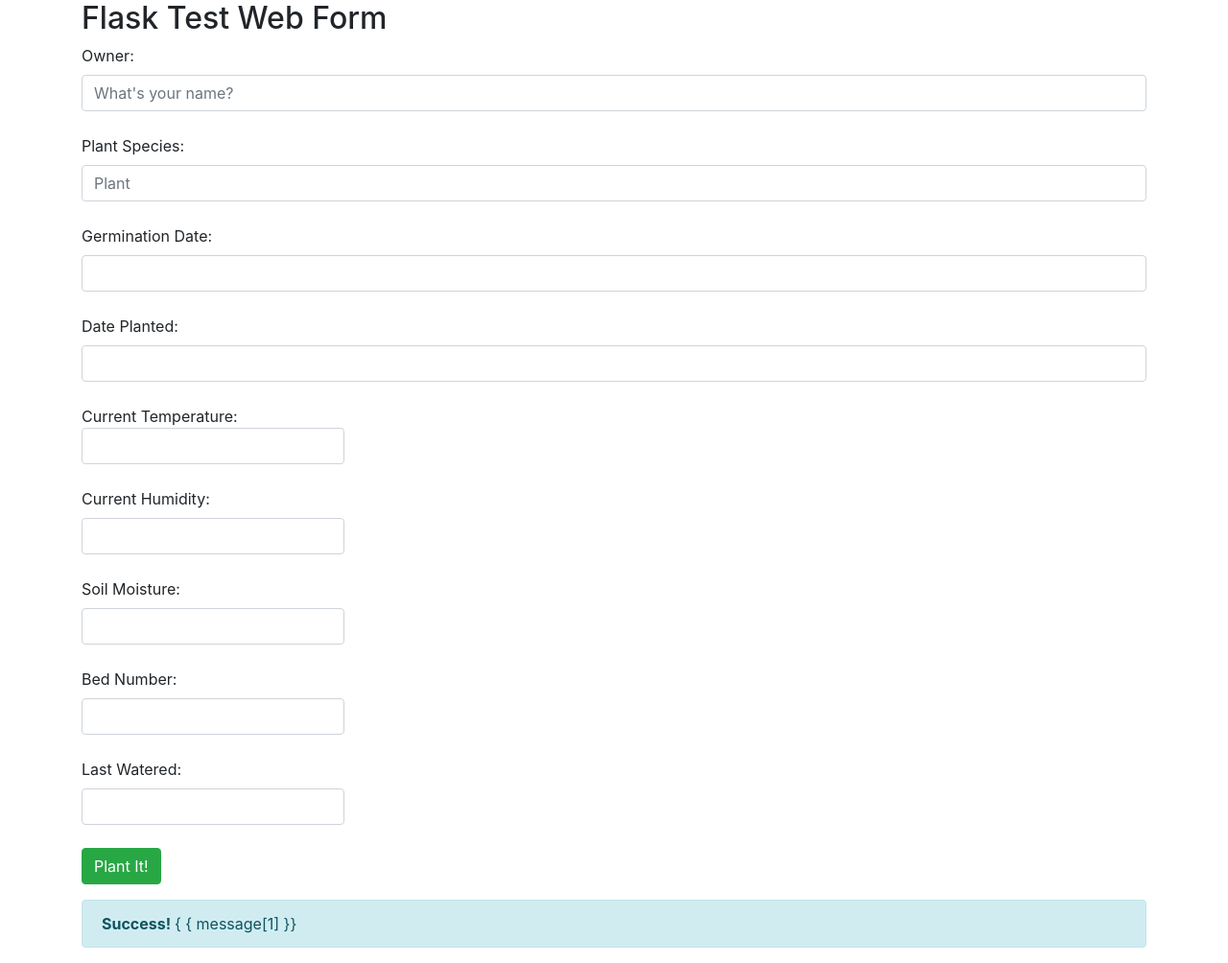
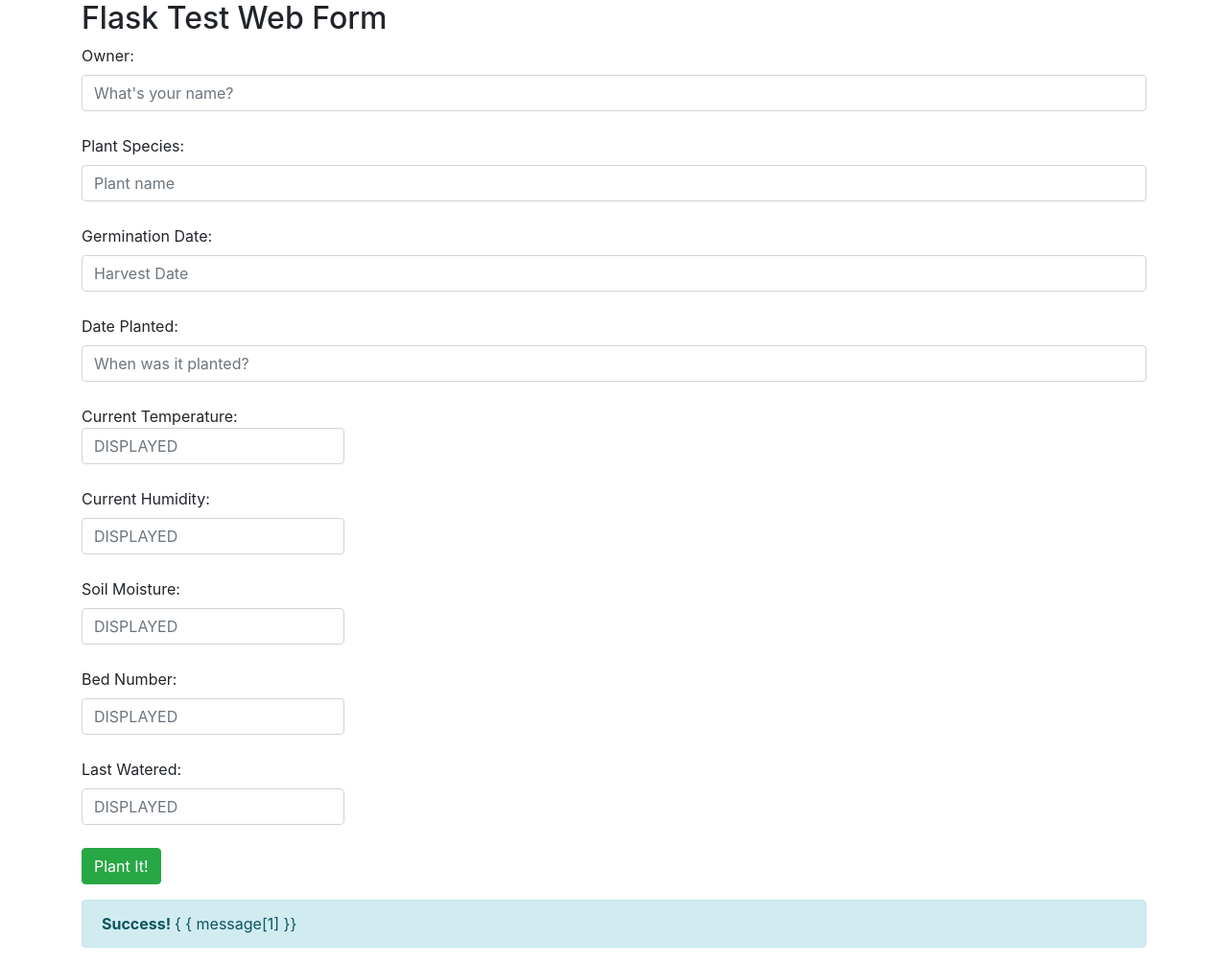
Before and after one commit to Greenhouse-Project/greenhouseTest, a Flask app: page /testing in a window 1280 px wide. Shown: the whole page at 96% size. Run offline with Flask 2, Linux system fonts and the light colour scheme; some libraries are stand-ins or nearby versions.

Commit message:
updated form placeholders

```diff
--- a/templates/testing.html
+++ b/templates/testing.html
@@ -12,28 +12,28 @@
             <br>
             <label for="plant_species">Plant Species:</label>
             <input type="text" class="form-control" id="plant_species" name="plant_species"
-                placeholder="Plant">
+                placeholder="Plant name">
             <br>
             <label for="date_finish">Germination Date:</label>
-            <input type="text" class="form-control" id="date_finish" name="date_finish" placeholder="">
+            <input type="text" class="form-control" id="date_finish" name="date_finish" placeholder="Harvest Date">
             <br>
             <label for="date_planted">Date Planted:</label>
-            <input type="text" class="form-control" id="date_planted" name="date_planted" placeholder="">
+            <input type="text" class="form-control" id="date_planted" name="date_planted" placeholder="When was it planted?">
             <br>
             <label for="temp">Current Temperature:</labshel>
-            <input type="text" class="form-control" id="temp" name="temp" placeholder="">
+            <input type="text" class="form-control" id="temp" name="temp" placeholder="DISPLAYED">
             <br>
             <label for="humidity">Current Humidity:</label>
-            <input type="text" class="form-control" id="humidity" name="humidity" placeholder="">
+            <input type="text" class="form-control" id="humidity" name="humidity" placeholder="DISPLAYED">
             <br>
             <label for="soil_moisture">Soil Moisture:</label>
-            <input type="text" class="form-control" id="soil_moisture" name="soil_moisture" placeholder="">
+            <input type="text" class="form-control" id="soil_moisture" name="soil_moisture" placeholder="DISPLAYED">
             <br>
             <label for="bed">Bed Number:</label>
-            <input type="text" class="form-control" id="bed" name="bed" placeholder="">
+            <input type="text" class="form-control" id="bed" name="bed" placeholder="DISPLAYED">
             <br>
             <label for="last_watered">Last Watered:</label>
-            <input type="text" class="form-control" id="last_watered" name="last_watered" placeholder="">
+            <input type="text" class="form-control" id="last_watered" name="last_watered" placeholder="DISPLAYED">
 
         </div>
         <button type="submit" class="btn btn-success">Plant It!</button>
```
